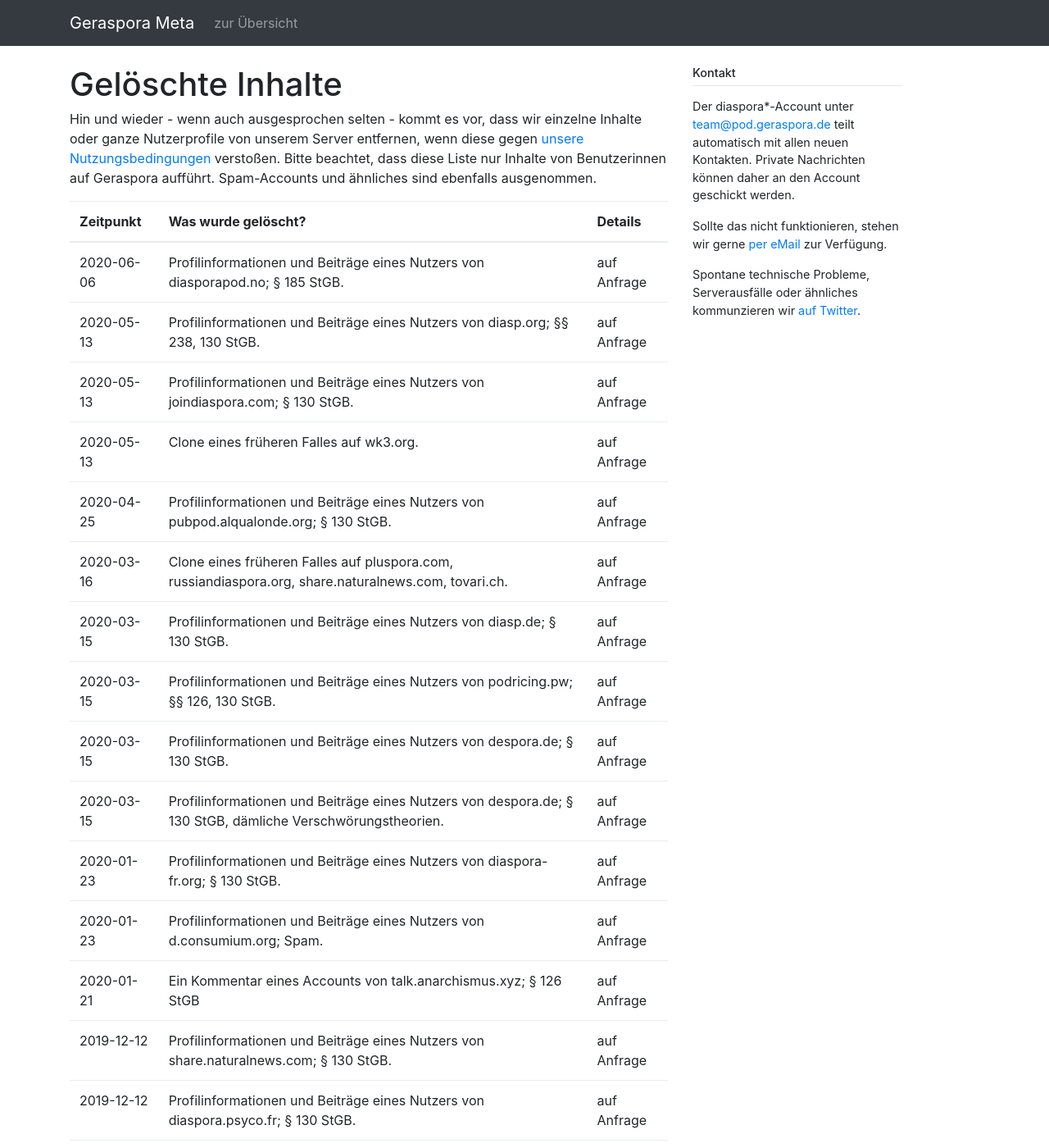
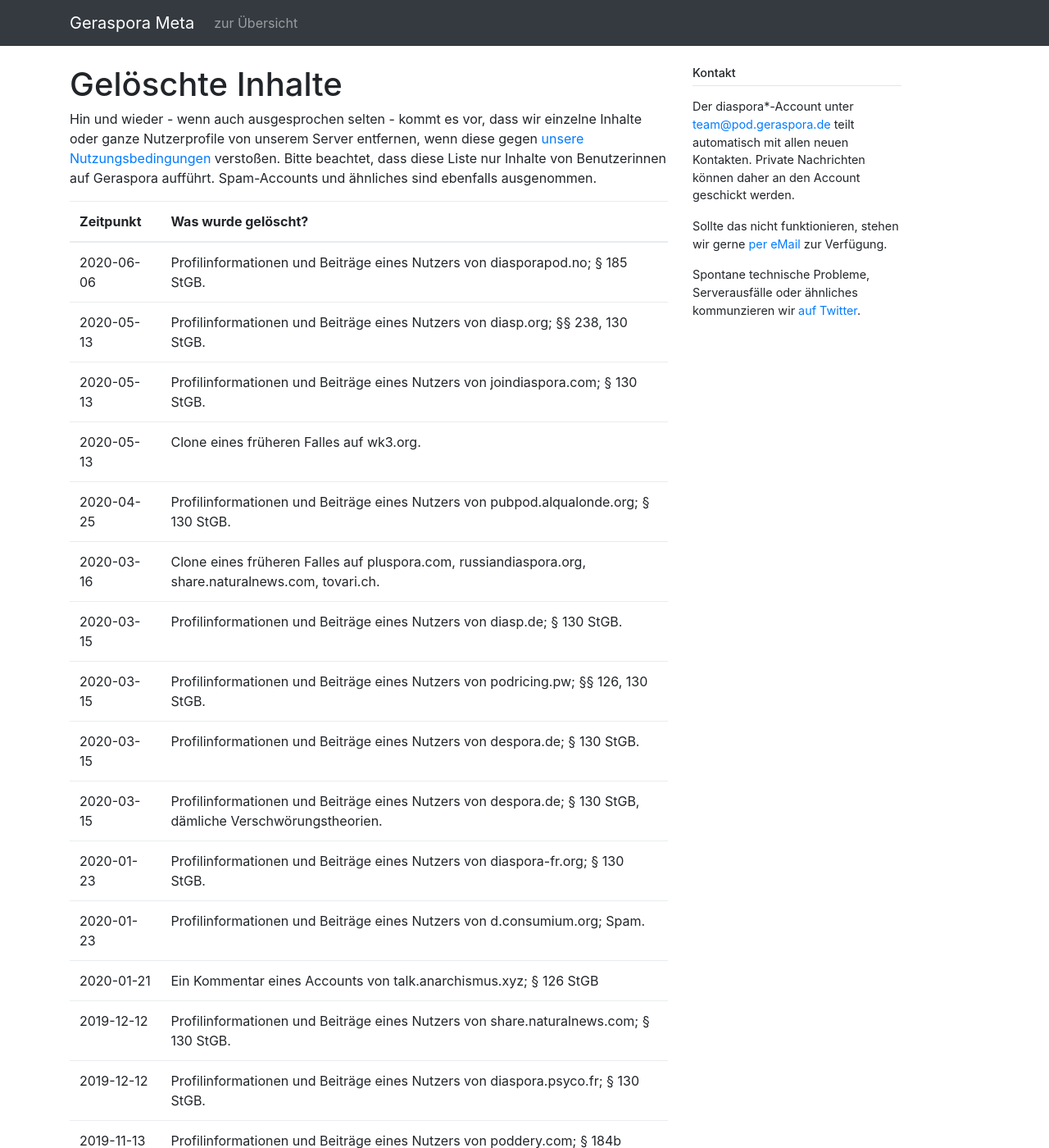
Before and after one commit to geraspora/meta, a Jekyll site: the page built from pod/deleted_contents.md, in a window 1280 px wide and 1400 px high. Shown: the whole window at 82% size. Built offline with Jekyll 4.4.1, drawn with Linux system fonts in a browser that asks for light colours; some of the changed text lies outside the part shown.

Commit message:
remove unused details column

```diff
--- a/pod/deleted_contents.md
+++ b/pod/deleted_contents.md
@@ -6,30 +6,32 @@
 
 Hin und wieder - wenn auch ausgesprochen selten - kommt es vor, dass wir einzelne Inhalte oder ganze Nutzerprofile von unserem Server entfernen, wenn diese gegen [unsere Nutzungsbedingungen](/pod/legal.html) verstoßen. Bitte beachtet, dass diese Liste nur Inhalte von Benutzerinnen auf Geraspora aufführt. Spam-Accounts und ähnliches sind ebenfalls ausgenommen.
 
-| Zeitpunkt  | Was wurde gelöscht?                                                                                        | Details                                                                 |
-| ---------- | ---------------------------------------------------------------------------------------------------------- | ----------------------------------------------------------------------- |
-| 2020-06-06 | Profilinformationen und Beiträge eines Nutzers von diasporapod.no; § 185 StGB.                             | auf Anfrage                                                             |
-| 2020-05-13 | Profilinformationen und Beiträge eines Nutzers von diasp.org; §§ 238, 130 StGB.                            | auf Anfrage                                                             |
-| 2020-05-13 | Profilinformationen und Beiträge eines Nutzers von joindiaspora.com; § 130 StGB.                           | auf Anfrage                                                             |
-| 2020-05-13 | Clone eines früheren Falles auf wk3.org.                                                                   | auf Anfrage                                                             |
-| 2020-04-25 | Profilinformationen und Beiträge eines Nutzers von pubpod.alqualonde.org; § 130 StGB.                      | auf Anfrage                                                             |
-| 2020-03-16 | Clone eines früheren Falles auf pluspora.com, russiandiaspora.org, share.naturalnews.com, tovari.ch.       | auf Anfrage                                                             |
-| 2020-03-15 | Profilinformationen und Beiträge eines Nutzers von diasp.de; § 130 StGB.                                   | auf Anfrage                                                             |
-| 2020-03-15 | Profilinformationen und Beiträge eines Nutzers von podricing.pw; §§ 126, 130 StGB.                         | auf Anfrage                                                             |
-| 2020-03-15 | Profilinformationen und Beiträge eines Nutzers von despora.de; § 130 StGB.                                 | auf Anfrage                                                             |
-| 2020-03-15 | Profilinformationen und Beiträge eines Nutzers von despora.de; § 130 StGB, dämliche Verschwörungstheorien. | auf Anfrage                                                             |
-| 2020-01-23 | Profilinformationen und Beiträge eines Nutzers von diaspora-fr.org; § 130 StGB.                            | auf Anfrage                                                             |
-| 2020-01-23 | Profilinformationen und Beiträge eines Nutzers von d.consumium.org; Spam.                                  | auf Anfrage                                                             |
-| 2020-01-21 | Ein Kommentar eines Accounts von talk.anarchismus.xyz; § 126 StGB                                          | auf Anfrage                                                             |
-| 2019-12-12 | Profilinformationen und Beiträge eines Nutzers von share.naturalnews.com; § 130 StGB.                      | auf Anfrage                                                             |
-| 2019-12-12 | Profilinformationen und Beiträge eines Nutzers von diaspora.psyco.fr; § 130 StGB.                          | auf Anfrage                                                             |
-| 2019-11-13 | Profilinformationen und Beiträge eines Nutzers von poddery.com; § 184b StGB.                               | auf Anfrage                                                             |
-| 2019-09-27 | Profilinformationen und Beiträge dreier Nutzer von russiandiaspora.org; Verstoß gg. StGB.                  | auf Anfrage                                                             |
-| 2019-04-21 | Ein beleidigender Kommentar eines Nutzers.                                                                 | auf Anfrage                                                             |
-| 2018-02-27 | Nochmals vier Accounts, aus verschiedenen Gründen!                                                         | [Hier](https://pod.geraspora.de/posts/1e3e7030fded01351cd2101b0e8ace24) |
-| 2018-02-25 | Inhalte und Profil eines Accounts von nerdpol.ch; Missbrauch des Tag-Systems, um Spam zu verteilen.        | [Hier](https://pod.geraspora.de/posts/0f590fb0fc0501351cb0101b0e8ace24) |
-| 2018-01-30 | Inhalte und Profil eines Accounts von diasp.in; Strafrechtlicher Verstoß des Inhalts                       | [Hier](https://pod.geraspora.de/posts/f0677280e7df01351c80101b0e8ace24) |
-| 2015-08-07 | Mehrere Accounts nach wiederholten exzessiven Beleidigungen und Volksverhetzung                            | [Hier](https://pod.geraspora.de/posts/8fdc0e801f15013370b34860008dbc6c) |
-| 2014-02-06 | Nichts; Aufforderung zur Löschung von Inhalten nach anwaltlicher Beschwerde                                | [Hier](https://pod.geraspora.de/posts/0f1831ced85b2f86)                 |
-| 2012-12-28 | Nichts; öffentliche Aufforderung zur Löschung von Inhalten                                                 | [Hier](https://pod.geraspora.de/posts/39b97b38d96cf9a7)                 |
-| 2012-06-20 | Ein Nutzerkonto                                                                                            | [Hier](https://pod.geraspora.de/posts/e6c76c0a017a09b6)                 |
+| Zeitpunkt  | Was wurde gelöscht?                                                                                        |
+| ---------- | ---------------------------------------------------------------------------------------------------------- |
+| 2020-06-06 | Profilinformationen und Beiträge eines Nutzers von diasporapod.no; § 185 StGB.                             |
+| 2020-05-13 | Profilinformationen und Beiträge eines Nutzers von diasp.org; §§ 238, 130 StGB.                            |
+| 2020-05-13 | Profilinformationen und Beiträge eines Nutzers von joindiaspora.com; § 130 StGB.                           |
+| 2020-05-13 | Clone eines früheren Falles auf wk3.org.                                                                   |
+| 2020-04-25 | Profilinformationen und Beiträge eines Nutzers von pubpod.alqualonde.org; § 130 StGB.                      |
+| 2020-03-16 | Clone eines früheren Falles auf pluspora.com, russiandiaspora.org, share.naturalnews.com, tovari.ch.       |
+| 2020-03-15 | Profilinformationen und Beiträge eines Nutzers von diasp.de; § 130 StGB.                                   |
+| 2020-03-15 | Profilinformationen und Beiträge eines Nutzers von podricing.pw; §§ 126, 130 StGB.                         |
+| 2020-03-15 | Profilinformationen und Beiträge eines Nutzers von despora.de; § 130 StGB.                                 |
+| 2020-03-15 | Profilinformationen und Beiträge eines Nutzers von despora.de; § 130 StGB, dämliche Verschwörungstheorien. |
+| 2020-01-23 | Profilinformationen und Beiträge eines Nutzers von diaspora-fr.org; § 130 StGB.                            |
+| 2020-01-23 | Profilinformationen und Beiträge eines Nutzers von d.consumium.org; Spam.                                  |
+| 2020-01-21 | Ein Kommentar eines Accounts von talk.anarchismus.xyz; § 126 StGB                                          |
+| 2019-12-12 | Profilinformationen und Beiträge eines Nutzers von share.naturalnews.com; § 130 StGB.                      |
+| 2019-12-12 | Profilinformationen und Beiträge eines Nutzers von diaspora.psyco.fr; § 130 StGB.                          |
+| 2019-11-13 | Profilinformationen und Beiträge eines Nutzers von poddery.com; § 184b StGB.                               |
+| 2019-09-27 | Profilinformationen und Beiträge dreier Nutzer von russiandiaspora.org; Verstoß gg. StGB.                  |
+| 2019-04-21 | Ein beleidigender Kommentar eines Nutzers.                                                                 |
+| 2018-02-27 | Nochmals vier Accounts, aus verschiedenen Gründen!                                                         |
+| 2018-02-25 | Inhalte und Profil eines Accounts von nerdpol.ch; Missbrauch des Tag-Systems, um Spam zu verteilen.        |
+| 2018-01-30 | Inhalte und Profil eines Accounts von diasp.in; Strafrechtlicher Verstoß des Inhalts                       |
+| 2015-08-07 | Mehrere Accounts nach wiederholten exzessiven Beleidigungen und Volksverhetzung                            |
+| 2014-02-06 | Nichts; Aufforderung zur Löschung von Inhalten nach anwaltlicher Beschwerde                                |
+| 2012-12-28 | Nichts; öffentliche Aufforderung zur Löschung von Inhalten                                                 |
+| 2012-06-20 | Ein Nutzerkonto                                                                                            |
+
+Details zu den spezfischen Fällen können bei Bedarf [beim Team erfragt werden](/pod/team.html).
```
